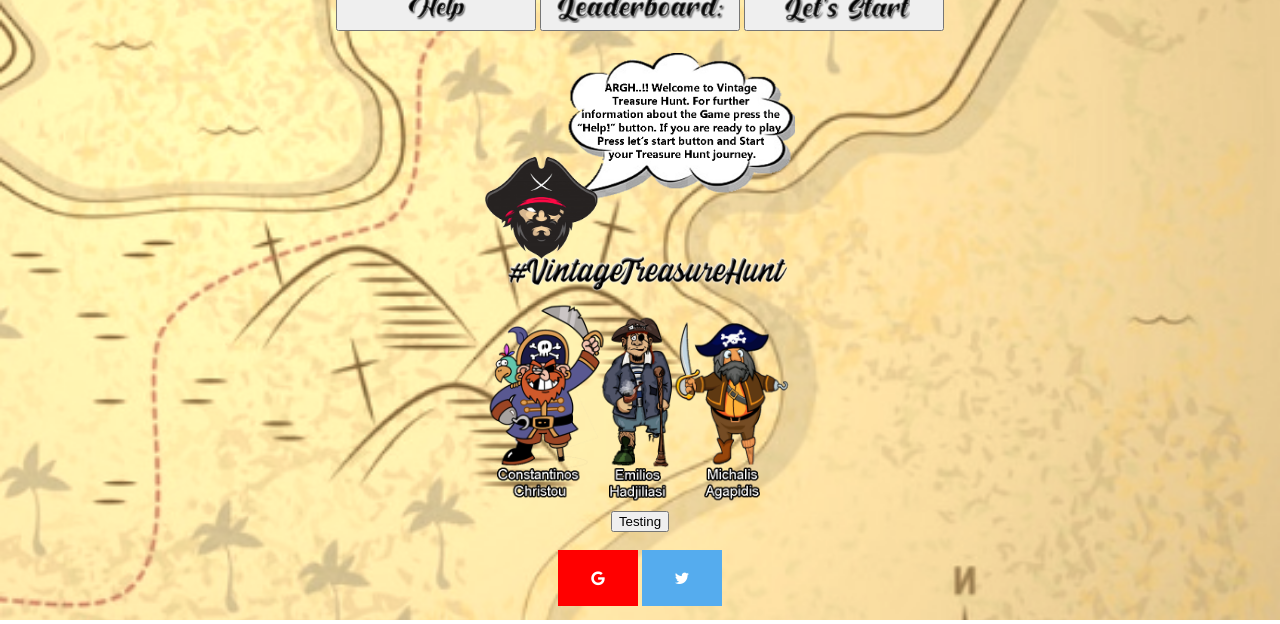
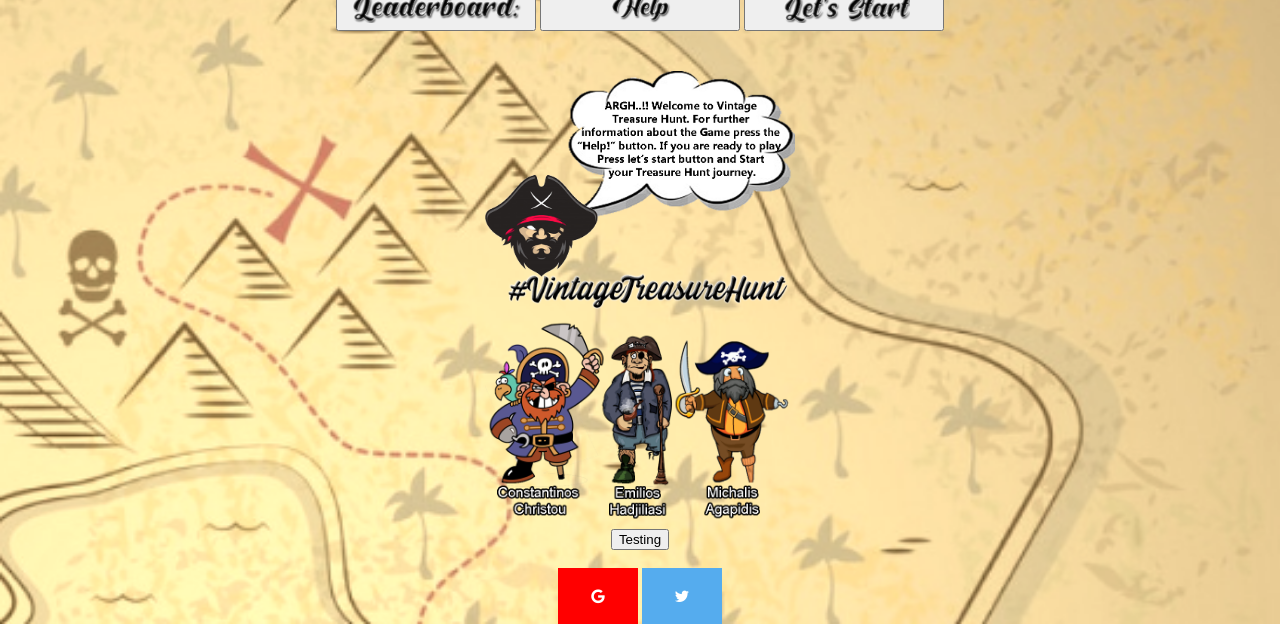
Before and after one commit to kchristou/Vintage, a plain HTML site: page index.html in a window 1280 px wide. Shown: the part 180-804 px from the top of the page. Drawn offline with Linux system fonts and the light colour scheme.

```diff
--- a/index.html
+++ b/index.html
@@ -13,10 +13,14 @@
 
     <div>
 
-        <a href="Help.html"><button class="Button" type="button"> <img class="ButtonImg" src="Help.png" /></button></a> <!-- Button that links to help page -->
+
+
+         <!-- Button that links to help page -->
         <a href="Leaderboard.html"><button class="Button" type="button"> <img class="ButtonImg" src="Leaderboard.PNG" /></button></a>
+        <a href="Help.html"><button class="Button" type="button"> <img class="ButtonImg" src="Help.png" /></button></a>
         <a href="PickATreasureHunt.html"><button class="Button" type="button"> <img class="ButtonImg" src="startButton.png" /></button></a><!-- Button that starts the game -->
     </div>
+    <br>
 
     <br>
     <img src="IntroImage.png" alt="message Image" >
```
